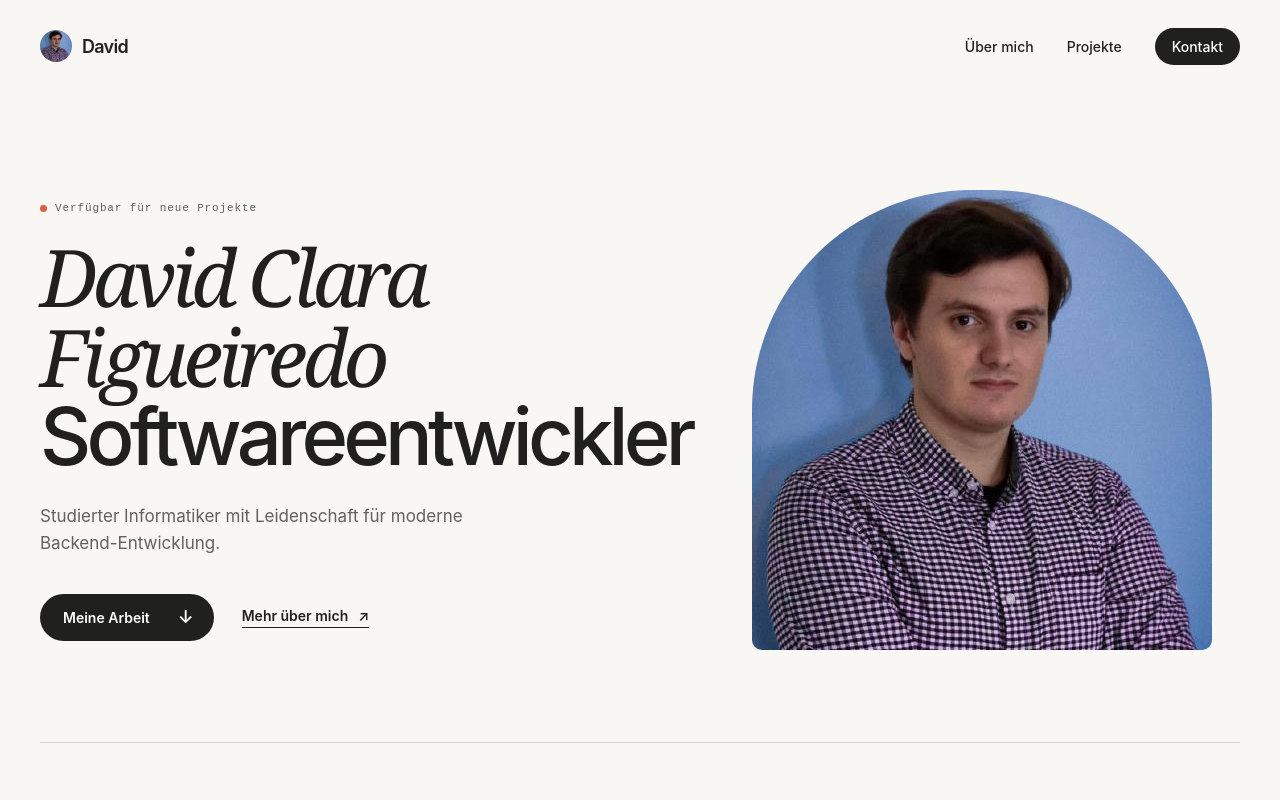
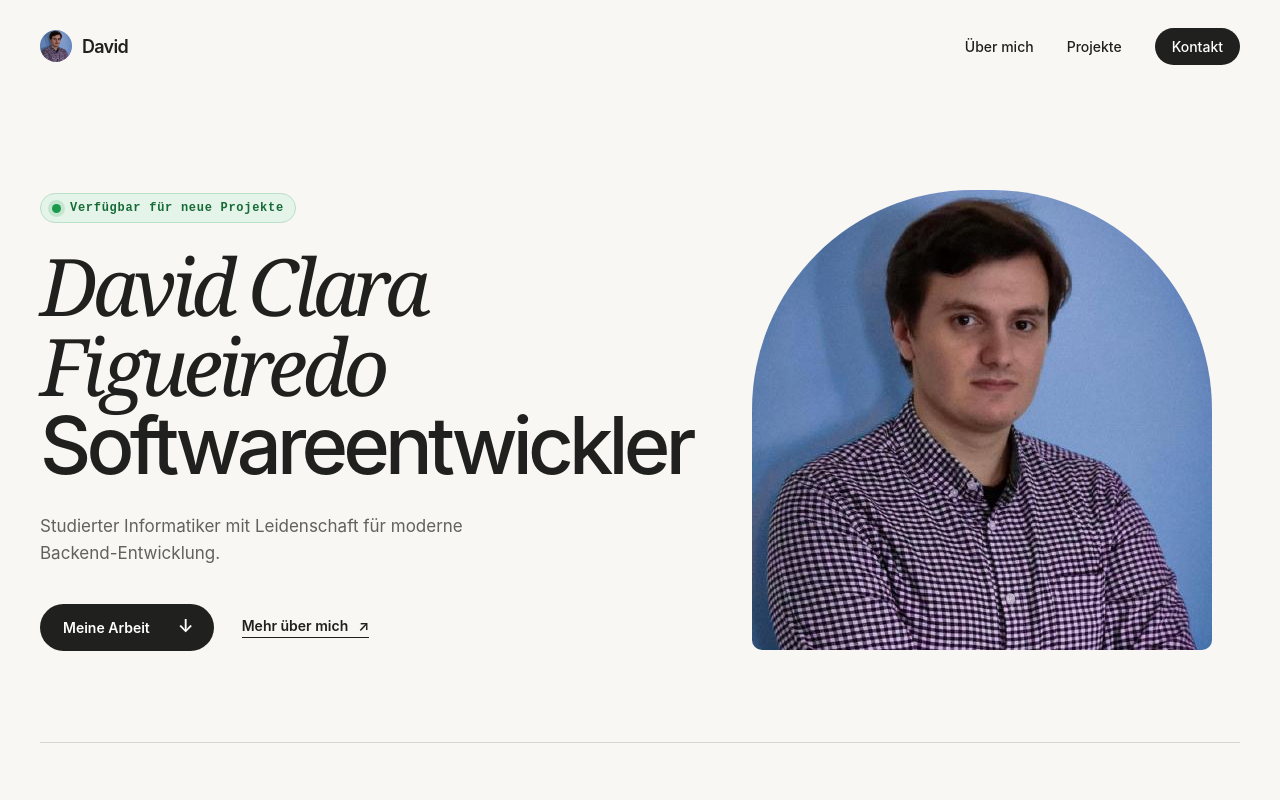
Before and after one commit to davidclarafigueiredo/david, a Vue app: page / in a window 1280 px wide. Shown: the top 800 px of the page. Built offline with nearby package versions, Linux system fonts and the light colour scheme.

Commit message:
fix: edit icon showing availability

```diff
--- a/src/style.css
+++ b/src/style.css
@@ -113,14 +113,24 @@ nav > a:hover::after {
 .eyebrow {
   display: flex;
   align-items: center;
-  gap: 8px;
-  color: #60605a;
+  width: fit-content;
+  gap: 9px;
+  padding: 8px 11px;
+  color: #176b37;
+  background: #e5f4e9;
+  border: 1px solid #b9dfc4;
+  border-radius: 99px;
+  font-size: 12px;
+  font-weight: 600;
+  letter-spacing: .06em;
 }
 .status-dot {
-  width: 7px;
-  height: 7px;
-  background: #de5e43;
+  width: 9px;
+  height: 9px;
+  flex: 0 0 9px;
+  background: #1c9a4c;
   border-radius: 50%;
+  box-shadow: 0 0 0 4px rgba(28, 154, 76, .16);
 }
 h1, h2, h3, p {
   margin-top: 0;
```
